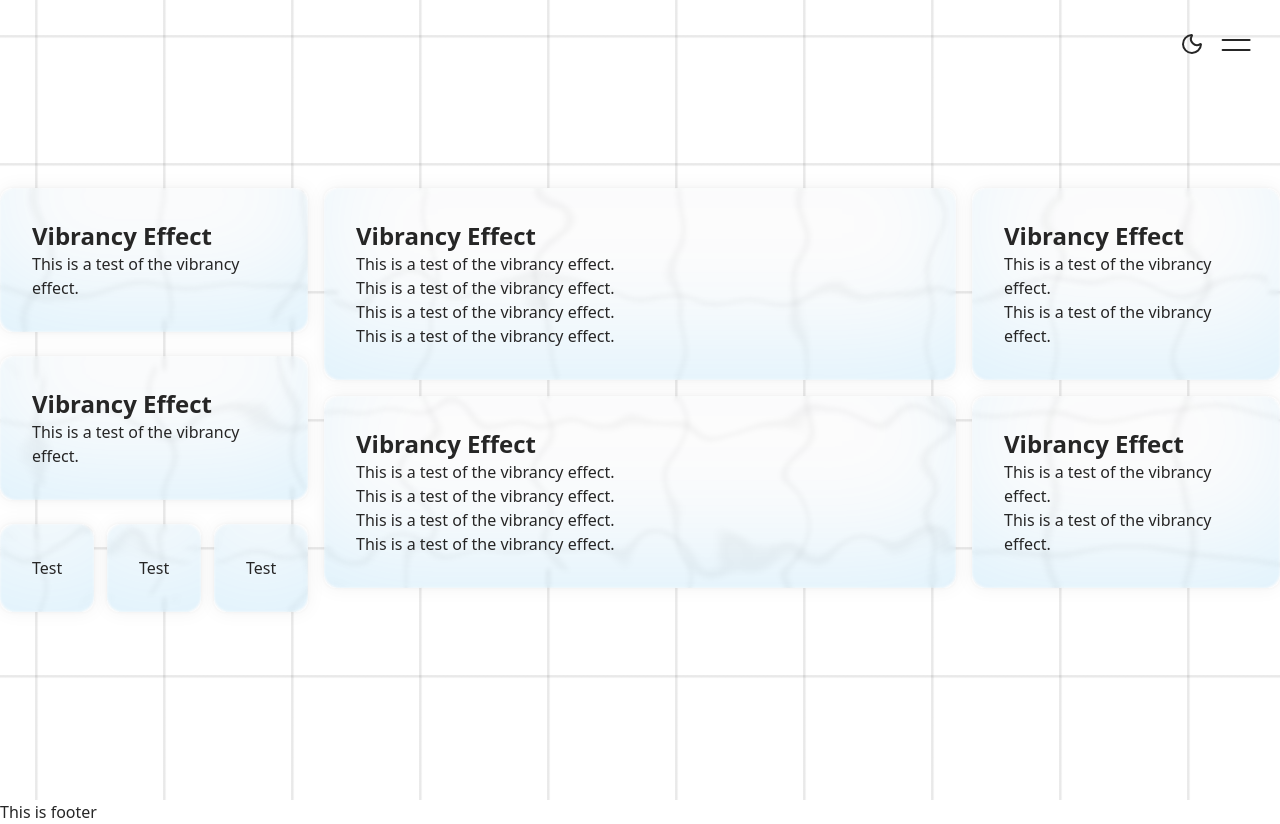
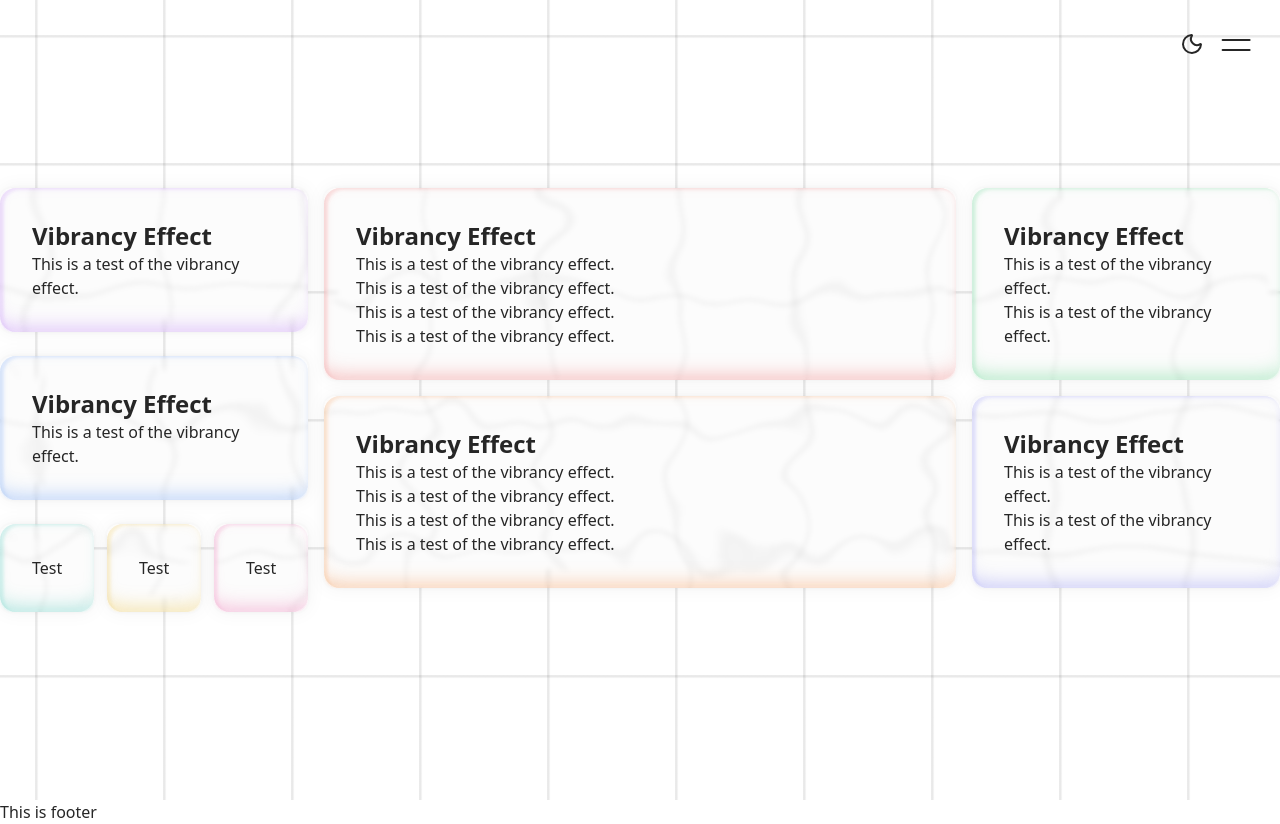
Before and after one commit to minxs33/portfolio-2025, a Next.js app: page / in a window 1280 px wide. Built offline with nearby package versions, Linux system fonts and the light colour scheme.

Commit message:
[update] Making bottom glow dynamic and adjusting glow intensity

```diff
--- a/src/app/(public)/page.tsx
+++ b/src/app/(public)/page.tsx
@@ -1,39 +1,40 @@
 import Vibrancy from "../components/public/Vibrancy/Vibrancy";
+import { GlowColor } from "../components/public/Vibrancy/Types";
 
 export default function Home() {
     return (
         <section className="flex flex-col items-center justify-center container mx-auto h-screen">
             <div className="grid grid-cols-1 md:grid-cols-4 gap-4">
             <div className="col-span-1 flex flex-col gap-x-8 gap-y-6">
-              <Vibrancy wrapperClass="p-4">
+                <Vibrancy glowColor={GlowColor.Purple}>
                     <h1 className="text-2xl font-bold text-foreground">Vibrancy Effect</h1>
                     <p className="text-foreground">This is a test of the vibrancy effect.</p>
                 </Vibrancy>
-              <Vibrancy wrapperClass="p-4">
+                <Vibrancy glowColor={GlowColor.Blue}>
                     <h1 className="text-2xl font-bold text-foreground">Vibrancy Effect</h1>
                     <p className="text-foreground">This is a test of the vibrancy effect.</p>
                 </Vibrancy>
                 <div className="flex justify-between items-center gap-x-1">
-                  <Vibrancy wrapperClass="p-4">
+                    <Vibrancy glowColor={GlowColor.Teal}>
                         Test
                     </Vibrancy>
-                  <Vibrancy wrapperClass="p-4">
+                    <Vibrancy glowColor={GlowColor.Yellow}>
                         Test
                     </Vibrancy>
-                  <Vibrancy wrapperClass="p-4">
+                    <Vibrancy glowColor={GlowColor.Pink}>
                         Test
                     </Vibrancy>
                 </div>
             </div>
             <div className="col-span-2 flex flex-col gap-4">
-              <Vibrancy wrapperClass="p-4">
+                <Vibrancy glowColor={GlowColor.Red}>
                     <h1 className="text-2xl font-bold text-foreground">Vibrancy Effect</h1>
                     <p className="text-foreground">This is a test of the vibrancy effect.</p>
                     <p className="text-foreground">This is a test of the vibrancy effect.</p>
                     <p className="text-foreground">This is a test of the vibrancy effect.</p>
                     <p className="text-foreground">This is a test of the vibrancy effect.</p>
                 </Vibrancy>
-              <Vibrancy wrapperClass="p-4">
+                <Vibrancy glowColor={GlowColor.Orange}>
                     <h1 className="text-2xl font-bold text-foreground">Vibrancy Effect</h1>
                     <p className="text-foreground">This is a test of the vibrancy effect.</p>
                     <p className="text-foreground">This is a test of the vibrancy effect.</p>
@@ -42,12 +43,12 @@ export default function Home() {
                 </Vibrancy>
             </div>
             <div className="col-span-1 flex flex-col gap-4">
-              <Vibrancy wrapperClass="p-4">
+                <Vibrancy glowColor={GlowColor.Green}>
                     <h1 className="text-2xl font-bold text-foreground">Vibrancy Effect</h1>
                     <p className="text-foreground">This is a test of the vibrancy effect.</p>
                     <p className="text-foreground">This is a test of the vibrancy effect.</p>
                 </Vibrancy>
-              <Vibrancy wrapperClass="p-4">
+                <Vibrancy glowColor={GlowColor.Indigo}>
                     <h1 className="text-2xl font-bold text-foreground">Vibrancy Effect</h1>
                     <p className="text-foreground">This is a test of the vibrancy effect.</p>
                     <p className="text-foreground">This is a test of the vibrancy effect.</p>
--- /dev/null
+++ b/src/app/components/public/Vibrancy/Types.ts
@@ -0,0 +1,26 @@
+export enum GlowColor {
+    Blue = 'blue-500',
+    Red = 'red-500',
+    Green = 'green-500',
+    Purple = 'purple-500',
+    Pink = 'pink-500',
+    Yellow = 'yellow-500',
+    Indigo = 'indigo-500',
+    Teal = 'teal-500',
+    Orange = 'orange-500',
+    Emerald = 'emerald-500',
+}
+
+// Move the color mapping here
+export const tailwindColors: Record<GlowColor, string> = {
+    [GlowColor.Blue]: '59 130 246',
+    [GlowColor.Red]: '239 68 68',
+    [GlowColor.Green]: '34 197 94',
+    [GlowColor.Purple]: '168 85 247',
+    [GlowColor.Pink]: '236 72 153',
+    [GlowColor.Yellow]: '234 179 8',
+    [GlowColor.Indigo]: '99 102 241',
+    [GlowColor.Teal]: '20 184 166',
+    [GlowColor.Orange]: '249 115 22',
+    [GlowColor.Emerald]: '16 185 129',
+}
--- a/src/app/components/public/Vibrancy/Vibrancy.module.css
+++ b/src/app/components/public/Vibrancy/Vibrancy.module.css
@@ -31,9 +31,9 @@
   transition: all 0.4s cubic-bezier(0.175, 0.885, 0.32, 2.2);
   border-radius: 16px;
   backdrop-filter: blur(2px);
-  box-shadow:
+  /* box-shadow:
     inset 4px 2px 3px 0 hsla(0, 0%, 100%, 0.1),
-    inset 1px -2px 5px 1px hsla(0, 0%, 100%, 0.1);
+    inset 1px -2px 5px 1px hsla(0, 0%, 100%, 0.1); */
 }
 
 .bottomGlow {
@@ -41,7 +41,7 @@
   inset: 0;
   z-index: 3;
   border-radius: 16px;
-  filter: blur(1px);
+  filter: blur(5px);
 }
 .content {
   z-index: 3;
--- a/src/app/components/public/Vibrancy/Vibrancy.tsx
+++ b/src/app/components/public/Vibrancy/Vibrancy.tsx
@@ -1,11 +1,13 @@
 'use client'
 import { useState, useEffect, useRef } from 'react'
 import styles from './Vibrancy.module.css'
+import { GlowColor, tailwindColors } from './Types'
 
-export default function Vibrancy({children, wrapperClass}: {children?: React.ReactNode, wrapperClass?: string}){
+export default function Vibrancy({children, wrapperClass, glowColor}: {children?: React.ReactNode, wrapperClass?: string, glowColor?: GlowColor}) {
   const [seed, setSeed] = useState<number | null>(null)
   const [freq, setFreq] = useState<number | null>(null)
   const [transform, setTransform] = useState<string>('perspective(800px) rotateX(0deg) rotateY(0deg)')
+  const color = tailwindColors[glowColor as GlowColor] ?? '255 255 255'
 
   const wrapperRef = useRef<HTMLDivElement>(null)
 
@@ -13,6 +15,8 @@ export default function Vibrancy({children, wrapperClass}: {children?: React.Rea
     setSeed(Math.floor(Math.random() * 10000))
     setFreq(0.01 + Math.random() * (0.02 - 0.01))
   }, [])
+
+  if (seed === null || freq === null) return null
 
   const handleMouseMove = (e: React.MouseEvent<HTMLDivElement, MouseEvent>) => {
     const rect = wrapperRef.current?.getBoundingClientRect()
@@ -42,8 +46,6 @@ export default function Vibrancy({children, wrapperClass}: {children?: React.Rea
   const handleMouseLeave = () => {
     setTransform('perspective(800px) rotateX(0deg) rotateY(0deg)')
   }
-
-  if (seed === null || freq === null) return null
 
   return (
     <>
@@ -134,14 +136,21 @@ export default function Vibrancy({children, wrapperClass}: {children?: React.Rea
           }}
         />
         <div className={styles.tint} />
-        <div className={styles.shine} />
-        {/* TODO: make dynamic colors based on props */}
+        <div
+          className={styles.shine}
+          style={{
+            boxShadow: `
+              inset 4px 2px 3px 0 rgb(${color} / 0.1),
+              inset 1px -2px 5px 1px rgb(${color} / 0.1)
+            `
+          }}
+        />
         <div
           className={styles.bottomGlow}
           style={{
             boxShadow: `
-              inset 0 -30px 20px -60px #00aaff50,
-              inset 0 -60px 120px -30px #00aaff20
+              inset 0 -20px 20px -20px rgb(${color} / 0.5),
+              inset 0 0px 0px 1px rgb(${color} / 0.2)
             `
           }} />
         <div className={styles.content}>{children}</div>
```
Lines whose indentation alone changed are shown as unchanged.
